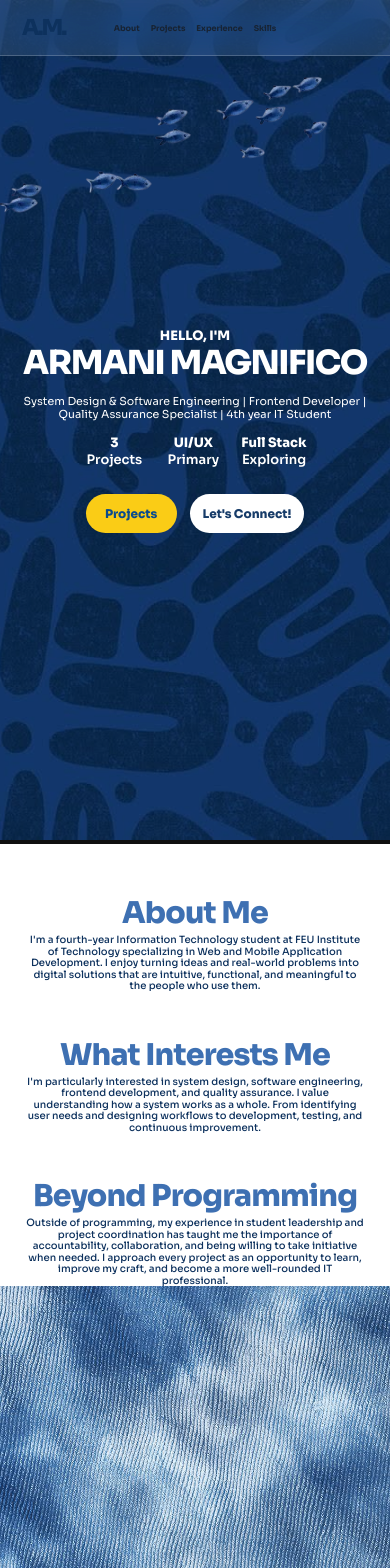
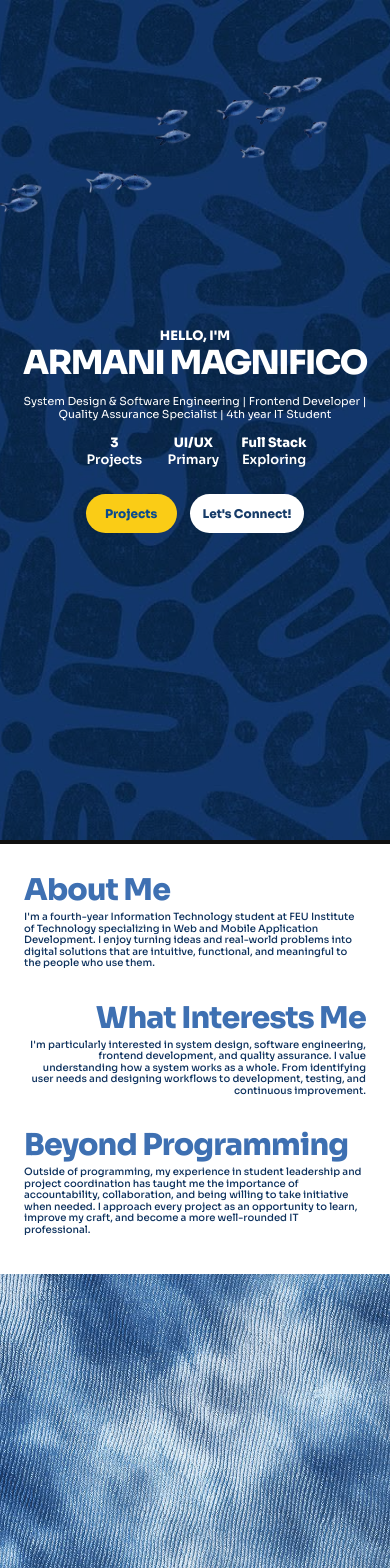
Before and after one commit to armani19/myreactapp, a React (Create React App) app: page / in a window 390 px wide. Shown: the top 1568 px of the page. Built offline with nearby package versions, Linux system fonts and the light colour scheme.

Commit message:
Restore Figma alignment and intro header timing

```diff
--- a/src/App.css
+++ b/src/App.css
@@ -29,7 +29,8 @@ body { background: #fff; color: var(--ink); }
   .hero { transition: none; }
 }
 
-.site-header { height: 76px; padding: 0 clamp(28px, 6vw, 92px); display: flex; align-items: center; justify-content: space-between; background: rgba(255,255,255,.1); border-bottom: 1px solid rgba(255,255,255,.2); box-shadow: 0 8px 30px rgba(7,28,57,.08); position: fixed; inset: 0 0 auto; z-index: 50; transition: background-color .25s ease, box-shadow .25s ease, border-color .25s ease; }
+.site-header { height: 76px; padding: 0 clamp(28px, 6vw, 92px); display: flex; align-items: center; justify-content: space-between; background: rgba(255,255,255,.1); border-bottom: 1px solid rgba(255,255,255,.2); box-shadow: 0 8px 30px rgba(7,28,57,.08); position: fixed; inset: 0 0 auto; z-index: 50; opacity: 0; visibility: hidden; pointer-events: none; transition: opacity .35s ease, visibility 0s linear .35s, background-color .25s ease, box-shadow .25s ease, border-color .25s ease; }
+.site-header-visible { opacity: 1; visibility: visible; pointer-events: auto; transition: opacity .35s ease, visibility 0s linear 0s, background-color .25s ease, box-shadow .25s ease, border-color .25s ease; }
 @supports ((backdrop-filter: blur(1px)) or (-webkit-backdrop-filter: blur(1px))) {
   .site-header { background: rgba(255,255,255,.1); -webkit-backdrop-filter: blur(18px) saturate(145%); backdrop-filter: blur(18px) saturate(145%); border-bottom-color: rgba(255,255,255,.2); }
 }
@@ -44,8 +45,8 @@ body { background: #fff; color: var(--ink); }
 .site-header nav a:hover { color: #2d67ad; }
 main { padding-top: 0; }
 #about, #projects, #experience, #skills { scroll-margin-top: var(--header-height, 76px); }
-.hero-stage { --hero-slide-progress: 0; position: relative; height: max(890px, 100svh); }
-.hero { height: max(890px, 100svh); min-height: 0; position: sticky; top: 0; z-index: 1; display: flex; justify-content: center; align-items: center; background: var(--navy) url('./assets/blue-pattern.jpg') center / cover; border-bottom: 4px solid #101010; color: #fff; transform: translate3d(0, calc(var(--hero-slide-progress) * -100%), 0); transition: transform .6s cubic-bezier(.76,0,.24,1); will-change: transform; }
+.hero-stage { position: relative; height: max(890px, 100svh); }
+.hero { height: max(890px, 100svh); min-height: 0; position: relative; z-index: 1; display: flex; justify-content: center; align-items: center; background: var(--navy) url('./assets/blue-pattern.jpg') center / cover; border-bottom: 4px solid #101010; color: #fff; }
 .hero::after { content: ''; position: absolute; inset: 0; background: rgba(0,0,0,.2); pointer-events: none; }
 .fish-group { position: absolute; width: min(680px, 58vw); left: 4%; top: 2%; opacity: .9; z-index: 1; }
 .hero-content { width: min(1020px, 90%); position: relative; z-index: 2; transform: translateY(11px); text-align: center; }
@@ -61,13 +62,13 @@ main { padding-top: 0; }
 .button:hover { transform: translateY(-3px); box-shadow: 0 8px 18px rgba(0,0,0,.2); }
 .button-yellow { color: #0b4b8d; background: #facc16; font-family: 'Sora', Arial, sans-serif; font-weight: 800; }
 .button-white { color: #173c69; background: #fff; }
-.intro { position: relative; z-index: 2; min-height: 795px; padding: 100px clamp(36px,6.6vw,95px) 0; }
-.copy-block { max-width: 1280px; margin-left: auto; margin-right: auto; text-align: center; }
+.intro { position: relative; z-index: 2; min-height: 795px; padding: 77px clamp(36px,6.6vw,95px) 0; }
+.copy-block { max-width: 1310px; margin-left: 0; margin-right: 0; text-align: left; }
 .copy-block h2 { margin: 0 0 6px; color: var(--blue); font-size: clamp(42px,5vw,80px); line-height: 1; letter-spacing: -2.5px; font-weight: 800; }
 .copy-block p { margin: 0; color: var(--ink); font-size: clamp(16px,1.55vw,23px); line-height: 1.17; font-weight: 500; }
 .about-copy { max-width: 1255px; }
-.interests-copy { max-width: 1250px; margin-top: 90px; }
-.beyond-copy { max-width: 1280px; margin-top: 90px; }
+.interests-copy { max-width: 1250px; margin: 66px 0 0 auto; text-align: right; }
+.beyond-copy { max-width: 1280px; margin-top: 68px; }
 .ocean { height: 920px; position: relative; overflow: hidden; }
 .reef { position: absolute; z-index: 2; bottom: calc(100% - 269px); left: 0; width: 100%; height: 270px; object-fit: cover; object-position: center bottom; }
 .water-texture { position: absolute; inset: 0; background: url('./assets/water-texture.jpg') center / cover; }
@@ -75,11 +76,12 @@ main { padding-top: 0; }
 @media (max-width:800px) {
   :root { --header-height: 56px; }
   .site-header { height: 56px; padding: 0 22px; } .brand { font-size: 22px; } .site-header nav { gap: 18px; } .site-header nav a { font-size: 11px; }
+  .site-header { opacity: 0; } .site-header-visible { opacity: 1; }
   .hero-stage { height: max(575px, 100svh); } .hero { height: max(575px, 100svh); } .fish-group { width: 95vw; top: 1%; left: -5%; } .hero-content { width: 88%; transform: translateY(10px); }
   .eyebrow { margin-bottom: 3px; font-size: 13px; } .hero h1 { font-size: clamp(29px,8.5vw,48px); letter-spacing: -1.5px; } .hero-description { margin: 15px 0 14px; font-size: 11px; }
   .hero-stats { gap: 30px; margin: 0 0 26px; } .hero-stats div { min-width: 62px; } .hero-stats strong, .hero-stats span { font-size: 13px; }
   .hero-actions { gap: 13px; } .button { min-width: 91px; height: 39px; padding: 0 13px; font-size: 12px; }
-  .intro { min-height: 430px; padding: 54px 24px 0; } .copy-block h2 { font-size: 30px; letter-spacing: -.8px; } .copy-block p { font-size: 10px; line-height: 1.15; }
-  .interests-copy { margin-top: 48px; } .beyond-copy { margin-top: 48px; } .ocean { height: 495px; } .reef { height: 100px; bottom: calc(100% - 100px); } .water-texture { inset: 0; } .empty-lower { height: 1200px; }
+  .intro { min-height: 430px; padding: 31px 24px 0; } .copy-block h2 { font-size: 30px; letter-spacing: -.8px; } .copy-block p { font-size: 10px; line-height: 1.15; }
+  .interests-copy { margin-top: 34px; } .beyond-copy { margin-top: 34px; } .ocean { height: 495px; } .reef { height: 100px; bottom: calc(100% - 100px); } .water-texture { inset: 0; } .empty-lower { height: 1200px; }
 }
 @media (max-width:450px) { .site-header nav { gap: 11px; } .site-header nav a { font-size: 8px; } .hero-content { width: 92%; } .hero-stats { gap: 17px; } }
--- a/src/App.js
+++ b/src/App.js
@@ -1,4 +1,4 @@
-import { useEffect, useRef } from 'react';
+import { useEffect, useRef, useState } from 'react';
 import './App.css';
 import fishGroup from './assets/fish-group.png';
 
@@ -9,9 +9,16 @@ const navItems = [
   ['Skills', '#skills'],
 ];
 
-function IntroAnimation() {
+function IntroAnimation({ onComplete }) {
   return (
-    <div className="intro-animation" aria-label="Introducing Armani Magnifico" role="status">
+    <div
+      className="intro-animation"
+      aria-label="Introducing Armani Magnifico"
+      role="status"
+      onAnimationEnd={(event) => {
+        if (event.animationName === 'intro-fade-out') onComplete();
+      }}
+    >
       <div className="intro-wipe" />
       <div className="intro-card intro-card-primary">
         <div className="intro-card-content">
@@ -31,6 +38,7 @@ function IntroAnimation() {
 function App() {
   const headerRef = useRef(null);
   const heroStageRef = useRef(null);
+  const [introComplete, setIntroComplete] = useState(false);
 
   useEffect(() => {
     const header = headerRef.current;
@@ -59,14 +67,6 @@ function App() {
     if (!heroStage) return undefined;
     let scrollSnapTimeout;
     let isSnapping = false;
-
-    const updateHeroProgress = () => {
-      const progress = Math.min(
-        Math.max(window.scrollY / heroStage.offsetHeight, 0),
-        1,
-      );
-      heroStage.style.setProperty('--hero-slide-progress', progress.toString());
-    };
 
     const snapLandingPage = (event) => {
       const landingHeight = heroStage.offsetHeight;
@@ -102,14 +102,9 @@ function App() {
       }, 750);
     };
 
-    updateHeroProgress();
-    window.addEventListener('scroll', updateHeroProgress, { passive: true });
-    window.addEventListener('resize', updateHeroProgress);
     window.addEventListener('wheel', snapLandingPage, { passive: false });
 
     return () => {
-      window.removeEventListener('scroll', updateHeroProgress);
-      window.removeEventListener('resize', updateHeroProgress);
       window.removeEventListener('wheel', snapLandingPage);
       window.clearTimeout(scrollSnapTimeout);
     };
@@ -117,8 +112,8 @@ function App() {
 
   return (
     <div className="site-shell">
-      <IntroAnimation />
-      <header ref={headerRef} className="site-header">
+      <IntroAnimation onComplete={() => setIntroComplete(true)} />
+      <header ref={headerRef} className={`site-header${introComplete ? ' site-header-visible' : ''}`}>
         <a className="brand" href="#top" aria-label="Back to top">A.M.</a>
         <nav aria-label="Primary navigation">
           {navItems.map(([label, href]) => <a key={label} href={href}>{label}</a>)}
```
